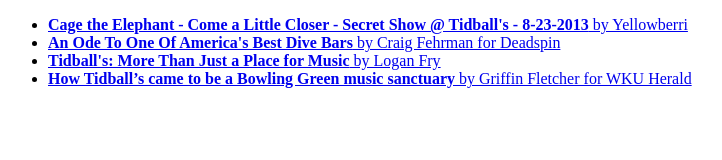
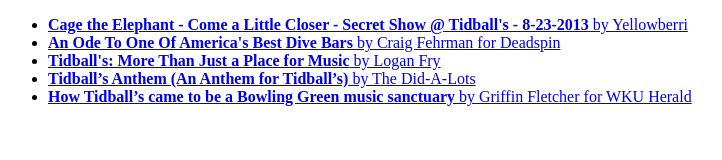
Before and after one commit to daltonrowe/tidballs, a plain HTML site: page index.html in a window 1280 px wide. Shown: the whole page, without its empty margins (0-722 px from the left). Drawn offline with Linux system fonts and the light colour scheme.

Commit message:
add tidballs anthem

```diff
--- a/index.html
+++ b/index.html
@@ -33,6 +33,12 @@
         </a>
       </li>
       <li>
+        <a href="https://www.youtube.com/watch?v=1OSubYsy2OE">
+          <strong>Tidball’s Anthem (An Anthem for Tidball’s)</strong> by The
+          Did-A-Lots
+        </a>
+      </li>
+      <li>
         <a
           href="https://wkuherald.com/23617/life/how-tidballs-came-to-be-a-bowling-green-music-sanctuary/"
         >
```
